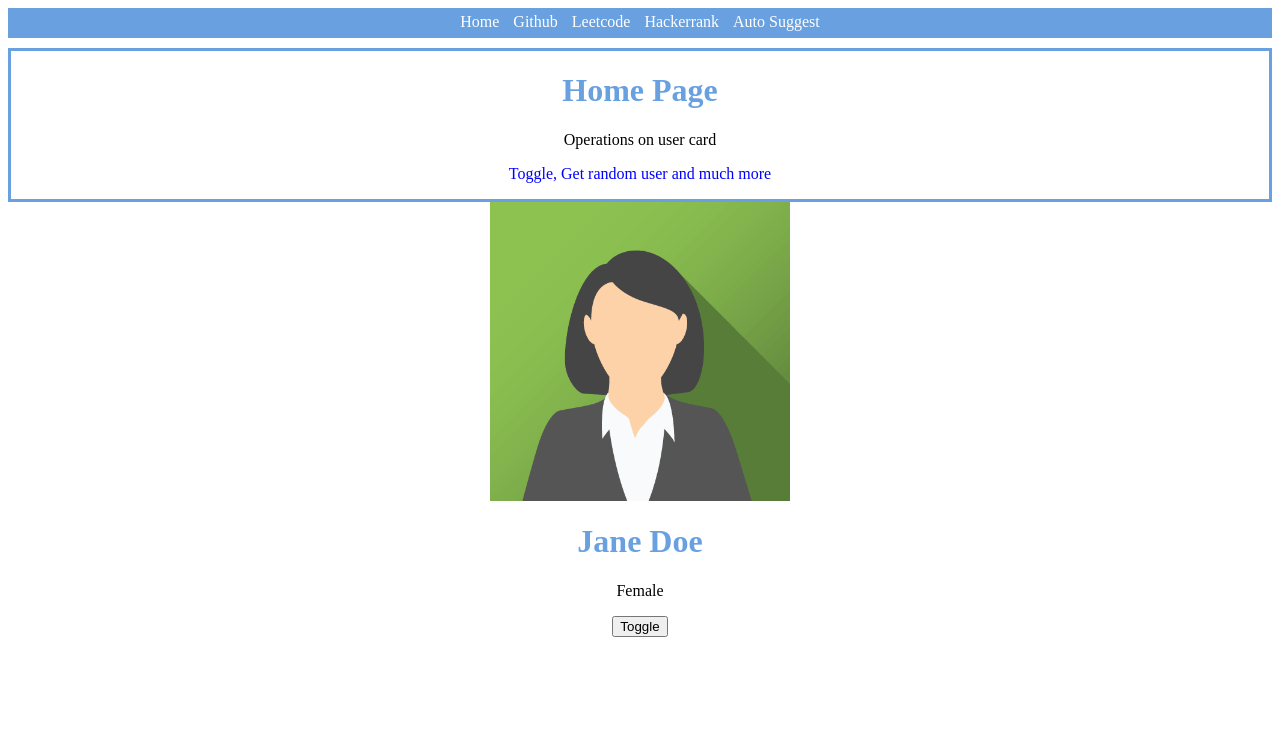
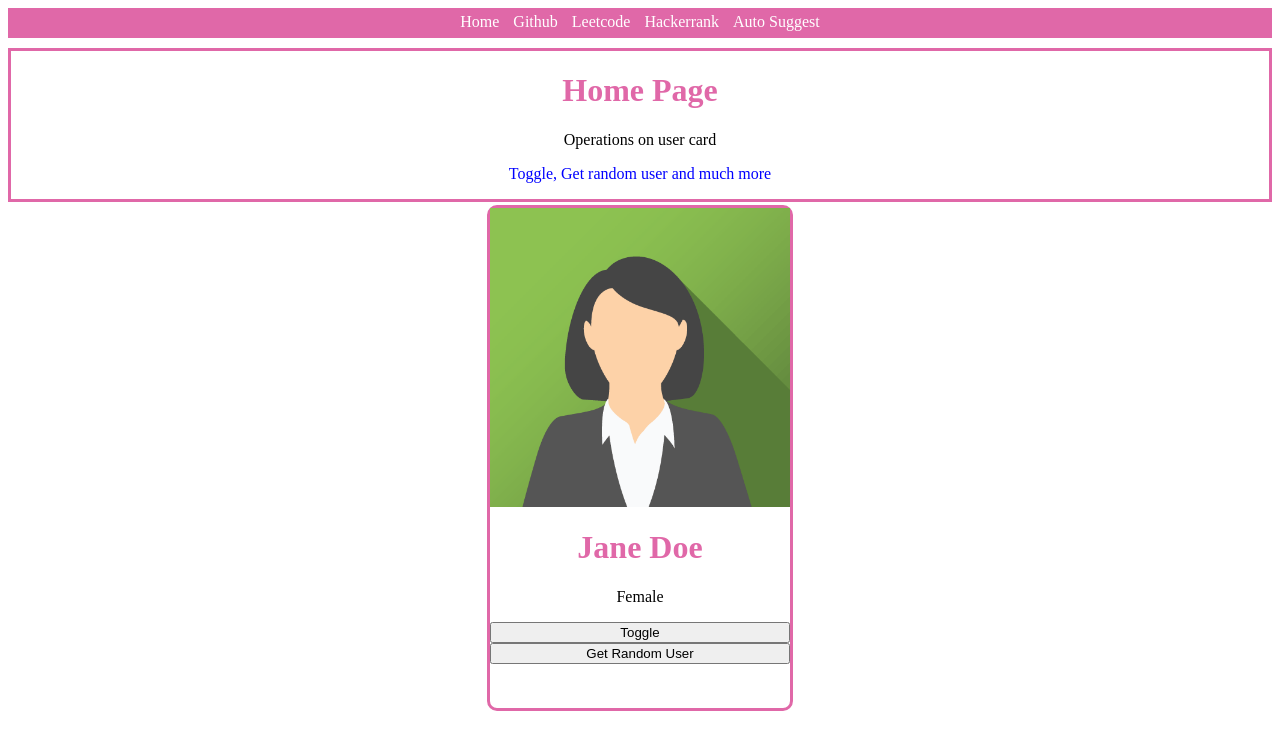
Before and after one commit to GitVarshini/autosuggest, a website: page frontend/index.html in a window 1280 px wide. Drawn offline with Linux system fonts and the light colour scheme.

Commit message:
commit random user button

```diff
--- a/frontend/index.css
+++ b/frontend/index.css
@@ -1,11 +1,11 @@
 h1{
-    color: rgb(104, 160, 224);
+    color: rgb(224, 104, 168);
 }
 #p2{
     color: blue;
 }
 #home-intro {
-    border: 3px solid rgb(104, 160, 224);
+    border: 3px solid rgb(224, 104, 168);
     background-color: white;
     /*border: 3px;
     border-color: black;
@@ -17,7 +17,7 @@
 }
 #nav{
     text-align: center;
-    background-color: rgb(104, 160, 224);
+    background-color: rgb(224, 104, 168);
     height: 25px;
     padding-top: 5px;
     margin-bottom: 10px;
@@ -30,6 +30,13 @@
 }
 #card{
     text-align: center;
+    align-items: center;
+    margin-top: 5px;
+    border: 3px solid rgb(224, 104, 168);
+    width: 300px;
+    height: 500px;
+    margin: 3px auto;
+    border-radius: 10px;
 }
 #card-img{
     width:300px;
@@ -43,3 +50,6 @@
     display: block;
     margin: 0 auto;
 }
+button{
+    width: 100%;
+}
--- a/frontend/index.html
+++ b/frontend/index.html
@@ -26,6 +26,7 @@
         <h1 id="card-name"> Jane Doe </h1>
         <p id="card-gender"> Female </p>
         <button onclick="toggle()">Toggle</button>
+        <button onclick="getRandomUser()">Get Random User</button>
     </div>
     <script src="index.js"></script>
 </body>
--- a/frontend/index.js
+++ b/frontend/index.js
@@ -20,5 +20,16 @@
     }
     document.getElementById("img").src=users[curUserId].image;
     document.getElementById("card-name").innerText=users[curUserId].name;
+    document.getElementById("card-gender").innerText=users[curUserId].gender;
 }
-alert("Hello from js")
+function getRandomUser(){
+    fetch("https://randomuser.me/api/")
+    .then(function (data){
+        return data.json();
+    })
+    .then(function (parsedData){
+        document.getElementById("card-name").innerText=parsedData.results[0].name.first + " " + parsedData.results[0].name.last;
+        document.getElementById("card-gender").innerText=parsedData.results[0].gender;
+        document.getElementById("img").src=parsedData.results[0].picture.large;
+    })
+}
```
